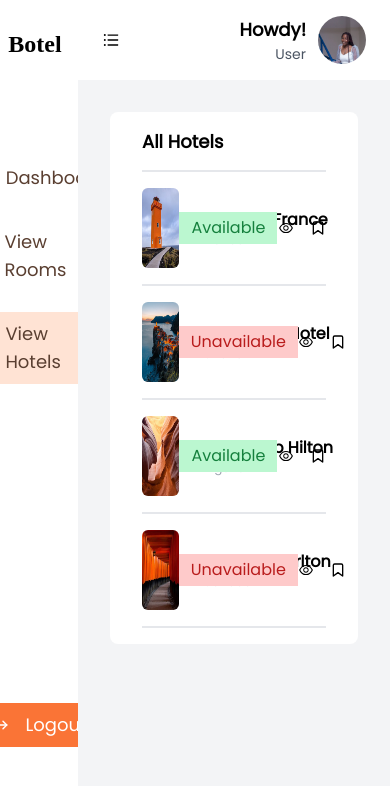
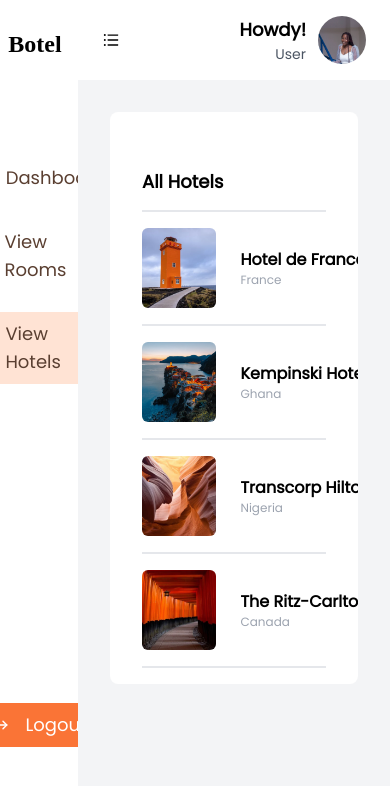
Before and after one commit to baabashinelle/Botel, a React (Create React App) app: page /viewhotels in a window 390 px wide. Shown: the top 786 px of the page. Built offline with nearby package versions, Linux system fonts and the light colour scheme; the HTML template or start-up script is replaced by a standard one; a web font is replaced by a local one.

Commit message:
edit view hotels

```diff
--- a/src/components/ViewHotels.jsx
+++ b/src/components/ViewHotels.jsx
@@ -11,7 +11,7 @@
 
   return (
     <article className="flex justify-between items-center py-[1em] border-b-2 ">
-      <div className="flex items-center gap-6 w-[20%]">
+      <div className="flex items-center gap-6 md:w-[20%]">
         <img src={hotelImg} className="w-[5rem] h-[5rem] rounded-md" />
         <div>
           <h3 className="font-bold w-[20ch]">{name}</h3>
@@ -50,8 +50,10 @@
 const ViewHotels = () => {
   return (
     <Dashboard>
-      <div className="flex flex-col justify-center bg-white font-text px-[2em] py-[1em] m-[2em] rounded-lg">
-        <h1 className="border-b-2 font-bold text-lg pb-[0.8em]">All Hotels</h1>
+      <div className="flex flex-col justify-center bg-white font-text px-[2em] py-[1em] m-[2em] rounded-lg overflow-scroll md:overflow-hidden">
+        <h1 className="border-b-2 font-bold text-lg pb-[0.8em] pt-10 md:pt-0">
+          All Hotels
+        </h1>
         {HotelItems.map((item, index) => (
           <HotelItem
             hotelImg={item.hotelImg}
```
